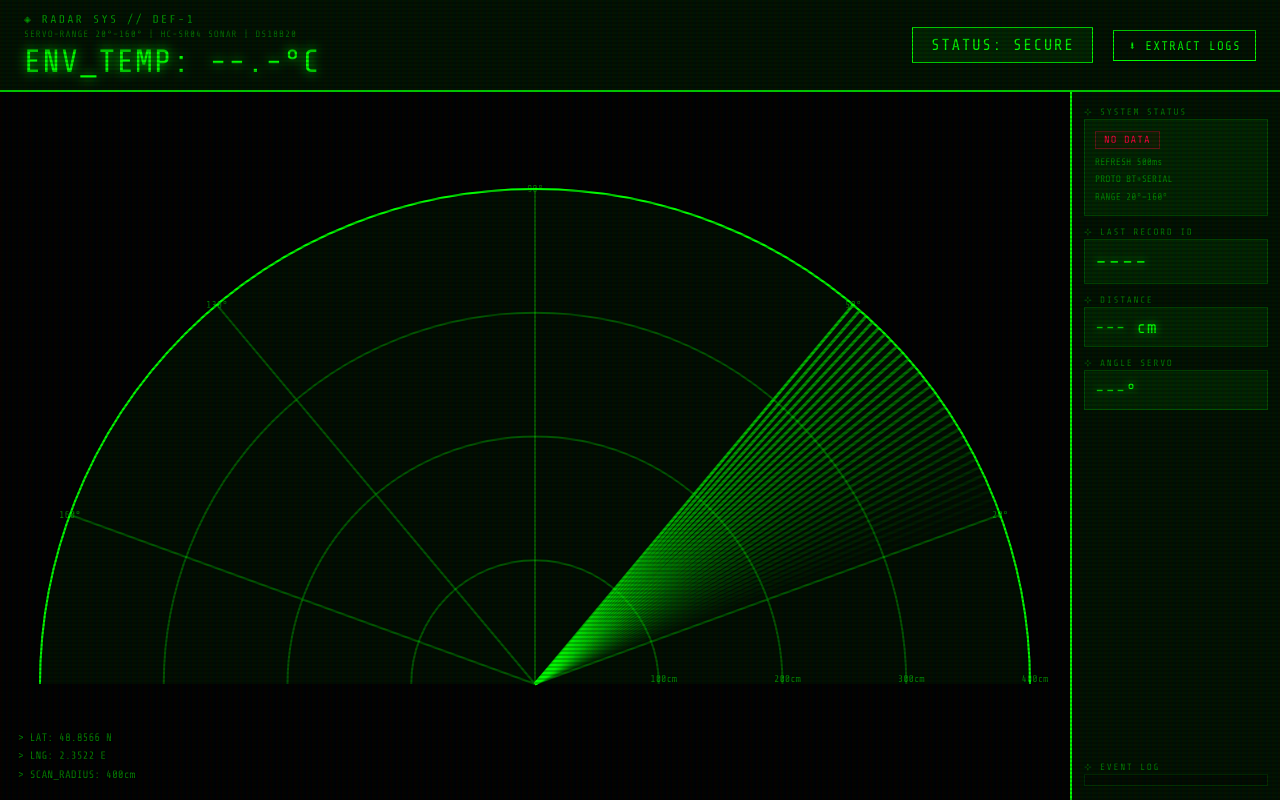
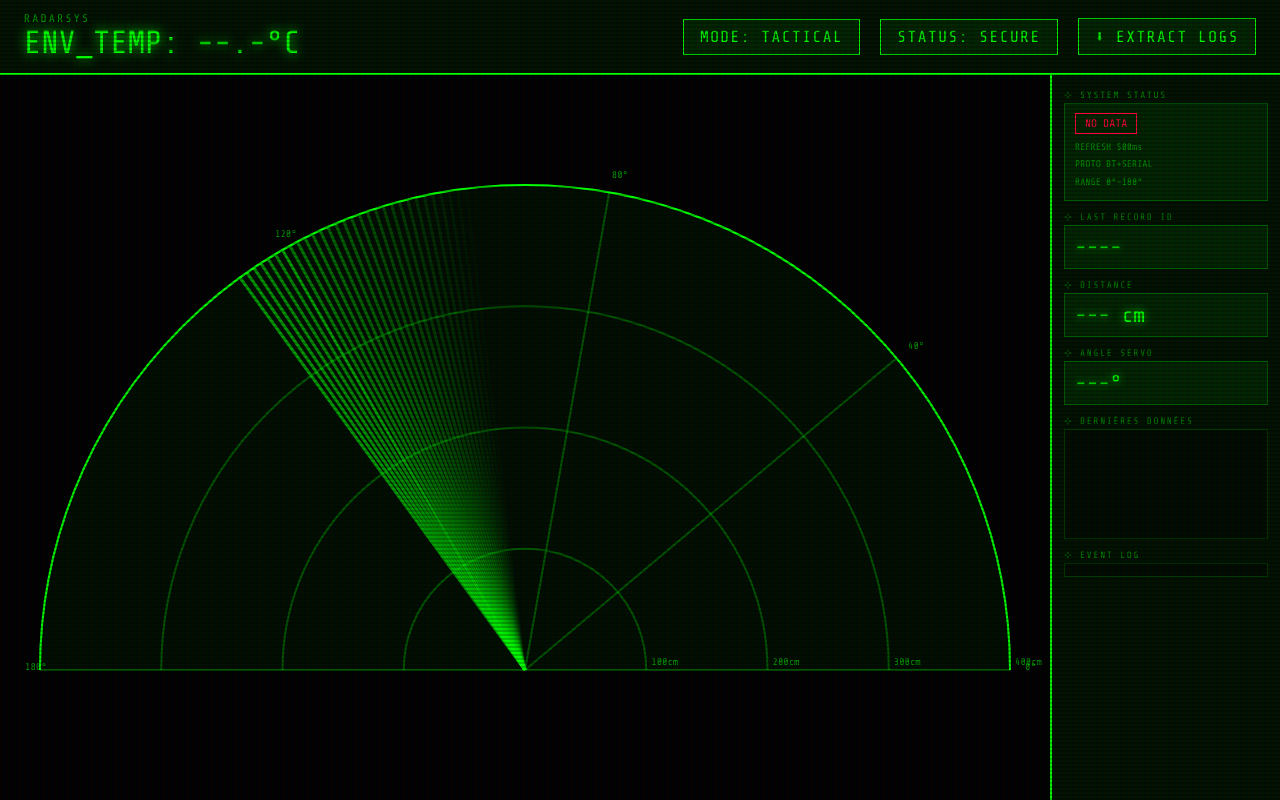
Before and after one commit to Waa-Ihaab/STATION-WEB, a PHP site: page /dashboard.php in a window 1280 px wide. Run offline with PHP 8.4, Linux system fonts and the light colour scheme; data that the repository does not hold is empty.

Commit message:
Update dashboard.php

```diff
--- a/station/dashboard.php
+++ b/station/dashboard.php
@@ -1,30 +1,31 @@
-<?php ?>
 <!DOCTYPE html>
 <html lang="fr">
 <head>
 <meta charset="UTF-8">
 <meta name="viewport" content="width=device-width, initial-scale=1.0">
-<title>TACTICAL RADAR HUD // DEF-1</title>
+<title>TACTICAL RADAR HUD</title>
+
 <link href="https://fonts.googleapis.com/css2?family=Share+Tech+Mono&display=swap" rel="stylesheet">
+
 <style>
 :root {
-  --g:    #00ff00;
-  --gd:   rgba(0,255,0,0.08);
-  --gb:   rgba(0,255,0,0.25);
-  --red:  #ff003c;
-  --bg:   #000;
-  --dark: rgba(0,20,0,0.85);
+  --g:#00ff00;
+  --gd:rgba(0,255,0,0.08);
+  --red:#ff003c;
+  --bg:#000;
+  --dark:rgba(0,20,0,0.85);
 }
-*,*::before,*::after{margin:0;padding:0;box-sizing:border-box;}
+
+*{margin:0;padding:0;box-sizing:border-box;}
 html,body{width:100%;height:100%;overflow:hidden;}
 
-body {
+body{
   background:var(--bg);
   color:var(--g);
   font-family:'Share Tech Mono',monospace;
   display:grid;
-  grid-template-rows: auto 1fr;
-  grid-template-columns: 1fr 210px;
+  grid-template-rows:auto 1fr;
+  grid-template-columns:1fr 230px;
   height:100vh;
 }
 
@@ -40,7 +41,6 @@ body::after{
   background-size:100% 4px,6px 100%;
 }
 
-/* TOPBAR */
 .topbar{
   grid-column:1/-1;
   display:flex;
@@ -49,26 +49,17 @@ body::after{
   padding:12px 24px;
   border-bottom:2px solid var(--g);
   background:var(--dark);
-  text-transform:uppercase;
-  z-index:10;
 }
-.top-left{ display:flex;flex-direction:column;gap:3px; }
+
 .sys-title{
-  font-size:.72rem;
+  font-size:.7rem;
   letter-spacing:.2em;
   opacity:.6;
 }
-.sys-sub{
-  font-size:.58rem;
-  letter-spacing:.1em;
-  opacity:.4;
-}
+
 .temp-big{
   font-size:2rem;
-  letter-spacing:.04em;
   text-shadow:0 0 12px var(--g);
-  line-height:1;
-  margin-top:4px;
 }
 
 .top-right{
@@ -77,66 +68,38 @@ body::after{
   gap:20px;
 }
 
-.alert-box{
+.alert-box,.ctrl-btn{
   border:1px solid var(--g);
-  padding:8px 18px;
+  padding:8px 16px;
   background:var(--gd);
+  color:var(--g);
+  text-decoration:none;
+  font-family:'Share Tech Mono',monospace;
   letter-spacing:.1em;
-  font-size:1rem;
-  transition:all .2s;
 }
+
 body.alert .alert-box{
   border-color:var(--red);
-  background:rgba(255,0,60,0.18);
   color:var(--red);
-  text-shadow:0 0 10px var(--red);
+  background:rgba(255,0,60,.18);
   animation:blink .5s infinite;
 }
-@keyframes blink{0%,100%{opacity:1;}50%{opacity:.45;}}
 
-.ctrl-btn{
-  background:transparent;
-  color:var(--g);
-  border:1px solid var(--g);
-  padding:7px 14px;
-  font-family:'Share Tech Mono',monospace;
-  font-size:.78rem;
-  letter-spacing:.1em;
-  text-transform:uppercase;
-  cursor:pointer;
-  transition:.2s;
-  text-decoration:none;
-  display:inline-block;
-}
-.ctrl-btn:hover{
-  background:var(--g);
-  color:#000;
-  box-shadow:0 0 12px var(--g);
+@keyframes blink{
+  50%{opacity:.45;}
 }
 
-/* RADAR AREA */
 .radar-area{
   grid-column:1;
   grid-row:2;
   display:flex;
   justify-content:center;
   align-items:center;
-  position:relative;
   overflow:hidden;
 }
+
 #radarCanvas{display:block;}
 
-.hud-overlay{
-  position:absolute;
-  bottom:16px;
-  left:18px;
-  font-size:.68rem;
-  opacity:.5;
-  line-height:1.7;
-  pointer-events:none;
-}
-
-/* RIGHT PANEL */
 .panel-right{
   grid-column:2;
   grid-row:2;
@@ -152,50 +115,36 @@ body.alert .alert-box{
 .p-label{
   font-size:.58rem;
   letter-spacing:.18em;
-  opacity:.45;
+  opacity:.5;
+  margin-bottom:3px;
   text-transform:uppercase;
-  margin-bottom:2px;
 }
 
 .p-card{
-  border:1px solid rgba(0,255,0,0.2);
+  border:1px solid rgba(0,255,0,.25);
   background:var(--gd);
   padding:9px 10px;
 }
 
 .badge{
   display:inline-block;
-  font-size:.65rem;
-  letter-spacing:.1em;
-  padding:2px 8px;
-  border:1px solid;
+  padding:3px 9px;
+  font-size:.7rem;
+  border:1px solid var(--g);
 }
-.badge-ok {
-  color:var(--g);
-  border-color:rgba(0,255,0,.35);
-  background:rgba(0,255,0,.06);
-}
-.badge-err{
-  color:var(--red);
-  border-color:rgba(255,0,60,.35);
-  background:rgba(255,0,60,.06);
-  animation:blink .6s step-end infinite;
-}
+
+.badge-ok{color:var(--g);}
+.badge-err{color:var(--red);border-color:var(--red);}
 
 .meta{
   font-size:.6rem;
-  opacity:.45;
+  opacity:.5;
   line-height:1.8;
   margin-top:5px;
 }
-.meta span{
-  color:var(--g);
-  opacity:1;
-}
 
 .rec-id{
-  font-size:1.4rem;
-  letter-spacing:.05em;
+  font-size:1.35rem;
   text-shadow:0 0 8px var(--g);
 }
 
@@ -203,41 +152,35 @@ body.alert .alert-box{
   flex:1;
   overflow-y:auto;
   min-height:0;
-  border:1px solid rgba(0,255,0,0.15);
-  background:rgba(0,8,0,.6);
-  padding:5px 7px;
+  border:1px solid rgba(0,255,0,.18);
+  background:rgba(0,8,0,.65);
+  padding:6px;
   font-size:.55rem;
-  line-height:1.75;
-  color:rgba(0,255,0,0.4);
+  line-height:1.7;
 }
-.log::-webkit-scrollbar{width:2px;}
-.log::-webkit-scrollbar-thumb{background:rgba(0,255,0,.25);}
-.log-alert{color:var(--red)!important;opacity:1!important;}
-.log-new{color:var(--g)!important;opacity:.8!important;}
+
+.log-new{color:var(--g);}
+.log-alert{color:var(--red);}
 </style>
 </head>
+
 <body>
 
 <div class="topbar">
-  <div class="top-left">
-    <div class="sys-title">◈ RADAR SYS // DEF-1</div>
-    <div class="sys-sub">SERVO-RANGE 20°–160° | HC-SR04 SONAR | DS18B20</div>
+  <div>
+    <div class="sys-title">RADARSYS</div>
     <div class="temp-big">ENV_TEMP: <span id="tempDisplay">--.-</span>°C</div>
   </div>
 
   <div class="top-right">
+    <div class="alert-box">MODE: TACTICAL</div>
     <div class="alert-box" id="alertBox">STATUS: SECURE</div>
-    <a href="export_csv.php" class="ctrl-btn" id="btnDownload">⬇ Extract Logs</a>
+    <a href="export_csv.php" class="ctrl-btn">⬇ EXTRACT LOGS</a>
   </div>
 </div>
 
 <div class="radar-area" id="radarArea">
   <canvas id="radarCanvas"></canvas>
-  <div class="hud-overlay">
-    &gt; LAT: 48.8566 N<br>
-    &gt; LNG: 2.3522 E<br>
-    &gt; SCAN_RADIUS: 400cm
-  </div>
 </div>
 
 <div class="panel-right">
@@ -247,9 +190,9 @@ body.alert .alert-box{
     <div class="p-card">
       <div id="sysStatus" class="badge badge-ok">ONLINE</div>
       <div class="meta">
-        REFRESH <span>500ms</span><br>
-        PROTO <span>BT+SERIAL</span><br>
-        RANGE <span>20°–160°</span>
+        REFRESH 500ms<br>
+        PROTO BT+SERIAL<br>
+        RANGE 0°–180°
       </div>
     </div>
   </div>
@@ -264,18 +207,23 @@ body.alert .alert-box{
   <div>
     <div class="p-label">⊹ Distance</div>
     <div class="p-card">
-      <div class="rec-id" id="distDisp" style="font-size:1.1rem;">--- cm</div>
+      <div class="rec-id" id="distDisp">--- cm</div>
     </div>
   </div>
 
   <div>
     <div class="p-label">⊹ Angle Servo</div>
     <div class="p-card">
-      <div class="rec-id" id="angleDisp" style="font-size:1.1rem;">---°</div>
+      <div class="rec-id" id="angleDisp">---°</div>
     </div>
   </div>
 
-  <div style="margin-top:auto;">
+  <div>
+    <div class="p-label">⊹ Dernières données</div>
+    <div class="log" id="lastDataBox" style="height:110px;flex:none;"></div>
+  </div>
+
+  <div style="flex:1;min-height:0;">
     <div class="p-label">⊹ Event Log</div>
     <div class="log" id="logBox"></div>
   </div>
@@ -283,18 +231,19 @@ body.alert .alert-box{
 </div>
 
 <script>
-const INVERSER_SENS_MOTEUR = false;
-
 const canvas = document.getElementById('radarCanvas');
 const ctx = canvas.getContext('2d');
 
-let W, H, cx, cy, R;
-function resize() {
+let W,H,cx,cy,R;
+let sweepAngle = 0;
+let sweepSpeed = 1.5;
+let prevId = 0;
+let hits = [];
+
+function resize(){
   const area = document.getElementById('radarArea');
-  const aw = area.clientWidth;
-  const ah = area.clientHeight;
-  R = Math.min(aw / 2 - 40, ah - 80);
-  W = aw;
+  W = area.clientWidth;
+  R = Math.min(W / 2 - 40, area.clientHeight - 80);
   H = R + 100;
   canvas.width = W;
   canvas.height = H;
@@ -304,213 +253,183 @@ function resize() {
 resize();
 window.addEventListener('resize', resize);
 
-const hits = [];
-let sweepAngle = 20;
-let sweepSpeed = 1.5;
-let prevId = 0;
-let lastRealAngle = 20;
+function pointXY(deg, radius){
+  const rad = deg * Math.PI / 180;
+  return {
+    x: cx + radius * Math.cos(rad),
+    y: cy - radius * Math.sin(rad)
+  };
+}
 
-function distToR(d) {
+function distToR(d){
   return Math.min(d / 400, 1) * R;
 }
 
-function pointXY(deg, dist) {
-  const renderDeg = INVERSER_SENS_MOTEUR ? (180 - deg) : deg;
-  const rad = renderDeg * Math.PI / 180;
-  return {
-    x: cx + distToR(dist) * Math.cos(rad),
-    y: cy - distToR(dist) * Math.sin(rad)
-  };
-}
-
-function drawRadar() {
-  ctx.clearRect(0, 0, W, H);
+function drawRadar(){
+  ctx.clearRect(0,0,W,H);
 
   ctx.beginPath();
-  ctx.arc(cx, cy, R, Math.PI, Math.PI * 2);
-  ctx.fillStyle = 'rgba(0, 15, 0, 0.9)';
+  ctx.arc(cx,cy,R,Math.PI,Math.PI*2);
+  ctx.fillStyle='rgba(0,15,0,.9)';
   ctx.fill();
-  ctx.strokeStyle = '#0f0';
-  ctx.lineWidth = 2;
+  ctx.strokeStyle='#0f0';
+  ctx.lineWidth=2;
   ctx.stroke();
 
-  const rings = 4;
-  ctx.strokeStyle = 'rgba(0, 255, 0, 0.3)';
-  ctx.fillStyle = 'rgba(0, 255, 0, 0.5)';
-  ctx.font = "10px 'Share Tech Mono'";
+  ctx.strokeStyle='rgba(0,255,0,.3)';
+  ctx.fillStyle='rgba(0,255,0,.6)';
+  ctx.font="10px 'Share Tech Mono'";
 
-  for (let i = 1; i <= rings; i++) {
-    const r = (R / rings) * i;
+  for(let i=1;i<=4;i++){
+    const r=(R/4)*i;
     ctx.beginPath();
-    ctx.arc(cx, cy, r, Math.PI, Math.PI * 2);
+    ctx.arc(cx,cy,r,Math.PI,Math.PI*2);
     ctx.stroke();
-    ctx.fillText(`${i * 100}cm`, cx + r + 5, cy - 5);
+    ctx.fillText(`${i*100}cm`,cx+r+5,cy-5);
   }
 
-  [20, 50, 90, 130, 160].forEach(deg => {
-    const ptLine = pointXY(deg, 400);
+  [180,120,80,40,0].forEach(deg=>{
+    const p=pointXY(deg,R);
     ctx.beginPath();
-    ctx.moveTo(cx, cy);
-    ctx.lineTo(ptLine.x, ptLine.y);
-    ctx.strokeStyle = 'rgba(0, 255, 0, 0.3)';
+    ctx.moveTo(cx,cy);
+    ctx.lineTo(p.x,p.y);
     ctx.stroke();
 
-    const ptText = pointXY(deg, 450);
-    ctx.textAlign = 'center';
-    ctx.textBaseline = 'middle';
-    ctx.fillText(deg + '°', ptText.x, ptText.y);
+    const t=pointXY(deg,R+15);
+    ctx.fillText(deg+'°',t.x,t.y);
   });
 
-  const trailLength = 30;
-  for (let t = 0; t < trailLength; t++) {
-    const offset = t * (sweepSpeed > 0 ? 1 : -1);
-    const angleTrail = sweepAngle - offset;
-    if (angleTrail < 20 || angleTrail > 160) continue;
-
-    const ptLine = pointXY(angleTrail, 400);
+  for(let t=0;t<30;t++){
+    const a=sweepAngle-t;
+    if(a<0 || a>180) continue;
+    const p=pointXY(a,R);
     ctx.beginPath();
-    ctx.moveTo(cx, cy);
-    ctx.lineTo(ptLine.x, ptLine.y);
-    const alpha = 0.6 * (1 - t / trailLength);
-    ctx.strokeStyle = `rgba(0, 255, 0, ${alpha})`;
-    ctx.lineWidth = 3;
+    ctx.moveTo(cx,cy);
+    ctx.lineTo(p.x,p.y);
+    ctx.strokeStyle=`rgba(0,255,0,${0.6*(1-t/30)})`;
+    ctx.lineWidth=3;
     ctx.stroke();
   }
 
-  hits.forEach(p => {
-    const pt = pointXY(p.angle, p.distance);
-    const alpha = Math.max(0, 1 - p.age / 150);
-    const color = p.buzzer === 1
-      ? `rgba(255, 0, 0, ${alpha})`
-      : `rgba(0, 255, 0, ${alpha})`;
+  hits.forEach(h=>{
+    const p=pointXY(h.angle,distToR(h.distance));
+    const alpha=Math.max(0,1-h.age/150);
 
-    const size = 6;
+    ctx.strokeStyle=h.alert
+      ? `rgba(255,0,60,${alpha})`
+      : `rgba(0,255,0,${alpha})`;
+
+    ctx.lineWidth=2;
     ctx.beginPath();
-    ctx.moveTo(pt.x - size, pt.y);
-    ctx.lineTo(pt.x + size, pt.y);
-    ctx.moveTo(pt.x, pt.y - size);
-    ctx.lineTo(pt.x, pt.y + size);
-    ctx.strokeStyle = color;
-    ctx.lineWidth = 2;
+    ctx.arc(p.x,p.y,6,0,Math.PI*2);
     ctx.stroke();
 
-    ctx.strokeRect(pt.x - size - 2, pt.y - size - 2, (size * 2) + 4, (size * 2) + 4);
-    p.age++;
+    h.age++;
   });
+
+  hits = hits.filter(h=>h.age<150);
 }
 
-function animate() {
+function animate(){
   drawRadar();
 
   sweepAngle += sweepSpeed;
-  if (sweepAngle >= 160) {
-    sweepAngle = 160;
+  if(sweepAngle >= 180){
+    sweepAngle = 180;
     sweepSpeed = -1.5;
-  } else if (sweepAngle <= 20) {
-    sweepAngle = 20;
+  }
+  if(sweepAngle <= 0){
+    sweepAngle = 0;
     sweepSpeed = 1.5;
-  }
-
-  while (hits.length > 0 && hits[0].age > 150) {
-    hits.shift();
   }
 
   requestAnimationFrame(animate);
 }
 animate();
 
-function addLog(msg, className) {
-  const logBox = document.getElementById('logBox');
-  const d = new Date();
-  const t = d.getHours().toString().padStart(2, '0') + ':' +
-            d.getMinutes().toString().padStart(2, '0') + ':' +
-            d.getSeconds().toString().padStart(2, '0');
-
-  const div = document.createElement('div');
-  div.className = className;
-  div.textContent = `[${t}] ${msg}`;
-  logBox.prepend(div);
-
-  if (logBox.children.length > 50) {
-    logBox.removeChild(logBox.lastChild);
-  }
+function addLog(msg, cls){
+  const box=document.getElementById('logBox');
+  const div=document.createElement('div');
+  const t=new Date().toLocaleTimeString();
+  div.className=cls;
+  div.textContent=`[${t}] ${msg}`;
+  box.prepend(div);
+  if(box.children.length>40) box.removeChild(box.lastChild);
 }
 
-async function fetchData() {
-  try {
+function addLastData(data, alert){
+  const box=document.getElementById('lastDataBox');
+  const div=document.createElement('div');
+  div.className=alert ? 'log-alert' : 'log-new';
+  div.textContent=`#${data.id} | ${data.temperature}°C | ${data.distance}cm | ${data.angle}°`;
+  box.prepend(div);
+  if(box.children.length>8) box.removeChild(box.lastChild);
+}
+
+async function fetchData(){
+  try{
     const res = await fetch('get_latest_data.php');
     const data = await res.json();
 
-    if (!data.success) {
-      document.getElementById('sysStatus').textContent = 'NO DATA';
-      document.getElementById('sysStatus').className = 'badge badge-err';
+    if(!data.success){
+      document.getElementById('sysStatus').textContent='NO DATA';
+      document.getElementById('sysStatus').className='badge badge-err';
       return;
     }
 
-    document.getElementById('sysStatus').textContent = 'ONLINE';
-    document.getElementById('sysStatus').className = 'badge badge-ok';
+    const id=parseInt(data.id);
+    const angle=parseInt(data.angle);
+    const temp=parseFloat(data.temperature);
+    const dist=parseFloat(data.distance);
 
-    const id = parseInt(data.id);
-    const temp = parseFloat(data.temperature);
-    const dist = parseFloat(data.distance);
-    const buzzer = parseInt(data.buzzer);
-    const realAngle = parseInt(data.angle);
+    const alert = dist > 0 && dist < 20;
 
-    if (!isNaN(realAngle) && realAngle !== lastRealAngle) {
-      if (realAngle > lastRealAngle) {
-        sweepSpeed = Math.abs(sweepSpeed);
-      } else if (realAngle < lastRealAngle) {
-        sweepSpeed = -Math.abs(sweepSpeed);
-      }
+    document.getElementById('sysStatus').textContent='ONLINE';
+    document.getElementById('sysStatus').className='badge badge-ok';
 
-      if (Math.abs(sweepAngle - realAngle) > 20) {
-        sweepAngle = realAngle;
-      }
+    document.getElementById('tempDisplay').textContent=temp.toFixed(1);
+    document.getElementById('recId').textContent='#'+id;
+    document.getElementById('distDisp').textContent=dist.toFixed(1)+' cm';
+    document.getElementById('angleDisp').textContent=angle+'°';
 
-      lastRealAngle = realAngle;
+    if(alert){
+      document.body.classList.add('alert');
+      document.getElementById('alertBox').textContent='⚠ OBSTACLE';
+    }else{
+      document.body.classList.remove('alert');
+      document.getElementById('alertBox').textContent='STATUS: SECURE';
     }
 
-    document.getElementById('tempDisplay').textContent = temp.toFixed(1);
-    document.getElementById('recId').textContent = '#' + id;
-    document.getElementById('distDisp').textContent = dist < 400 ? dist.toFixed(1) + ' cm' : 'OUT_OF_RANGE';
-    document.getElementById('angleDisp').textContent = isNaN(realAngle) ? '---°' : realAngle + '°';
+    if(id !== prevId){
+      sweepAngle = angle;
 
-    const alertBox = document.getElementById('alertBox');
-    if (buzzer === 1) {
-      document.body.classList.add('alert');
-      alertBox.textContent = 'WARNING: INTRUDER';
-    } else {
-      document.body.classList.remove('alert');
-      alertBox.textContent = 'STATUS: SECURE';
-    }
+      hits.push({
+        angle:angle,
+        distance:dist,
+        alert:alert,
+        age:0
+      });
 
-    if (id !== prevId) {
-      if (dist > 0 && dist < 400 && !isNaN(realAngle)) {
-        hits.push({
-          angle: realAngle,
-          distance: dist,
-          buzzer: buzzer,
-          age: 0
-        });
-      }
+      addLastData(data, alert);
 
-      if (buzzer === 1) {
-        addLog(`⚠ THREAT DETECTED: dist=${dist.toFixed(1)}cm ang=${realAngle}°`, 'log-alert');
-      } else {
-        addLog(`SCAN: dist=${dist.toFixed(1)}cm ang=${realAngle}°`, 'log-new');
+      if(alert){
+        addLog(`OBSTACLE: dist=${dist.toFixed(1)}cm angle=${angle}°`, 'log-alert');
+      }else{
+        addLog(`SCAN: dist=${dist.toFixed(1)}cm angle=${angle}°`, 'log-new');
       }
 
       prevId = id;
     }
 
-  } catch (e) {
-    document.getElementById('sysStatus').textContent = 'ERR: FETCH';
-    document.getElementById('sysStatus').className = 'badge badge-err';
+  }catch(e){
+    document.getElementById('sysStatus').textContent='ERR: FETCH';
+    document.getElementById('sysStatus').className='badge badge-err';
   }
 }
 
 fetchData();
-setInterval(fetchData, 500);
+setInterval(fetchData,500);
 </script>
+
 </body>
 </html>
```
